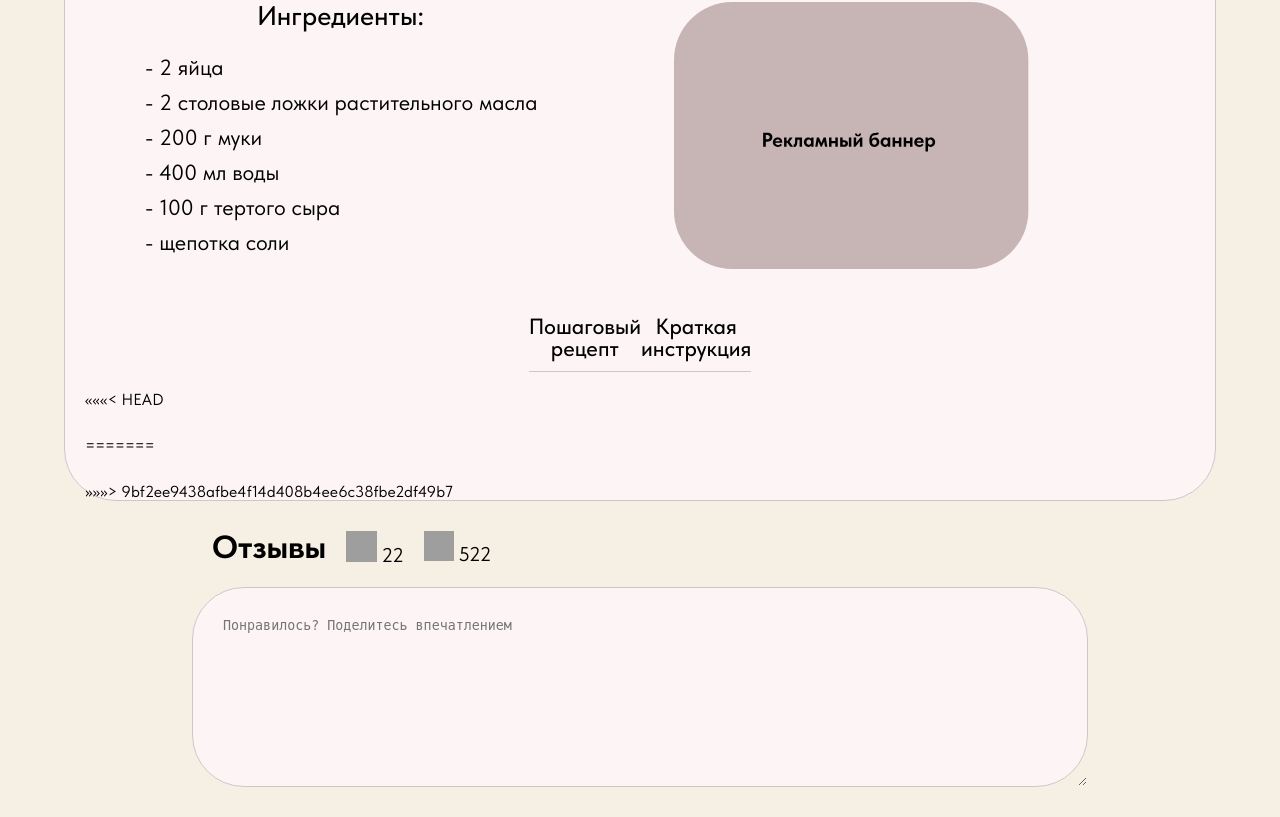
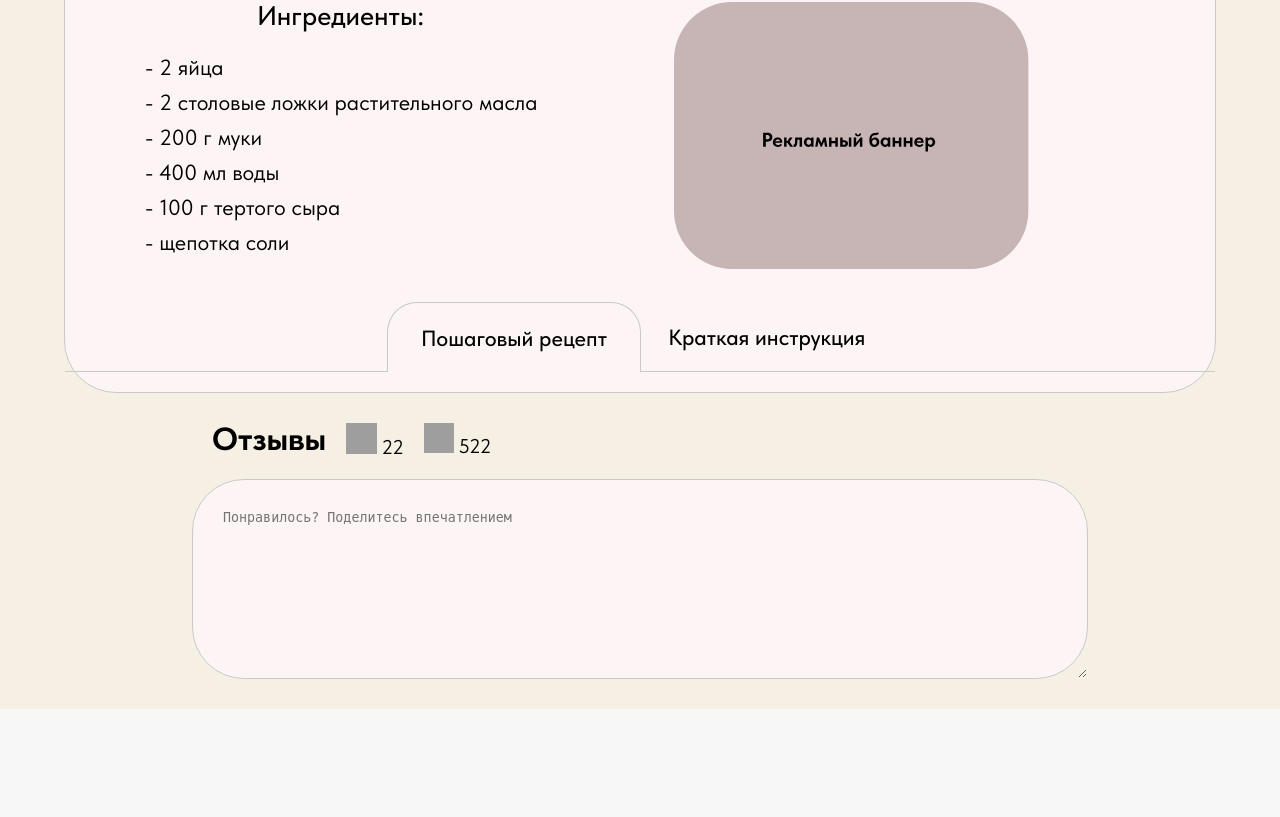
Before and after one commit to mmpechenbku/SaltToTaste, a Django app: page /search/recipe/6/ in a window 1280 px wide. Shown: the part 1788-2605 px from the top of the page. After the commit the page ends 2497 px from the top, so only its background shows below. Run offline with Django 4.2, Linux system fonts and the light colour scheme; data comes from the database, SQL or seed files in the repository; data that the repository does not hold is empty; style sheets or scripts are compiled from the project's sources; grey boxes are pictures that could not be loaded.

Commit message:
add  recipe_detail

```diff
--- a/SaltToTasteProject/SaltToTasteProject/static/css/recipe_card-grid2.css
+++ b/SaltToTasteProject/SaltToTasteProject/static/css/recipe_card-grid2.css
@@ -7,7 +7,7 @@
   margin: 6px 6px;
   width: 48.8%; }
   .index__article-content .index-article__img img {
-    border-radius: 52px;
+    border-radius: 52px 0 0 52px;
     width: 200px;
     height: 100%; }
   .index__article-content .index-article-section {
--- a/SaltToTasteProject/SaltToTasteProject/static/css/recipe_card-grid3.css
+++ b/SaltToTasteProject/SaltToTasteProject/static/css/recipe_card-grid3.css
@@ -19,7 +19,7 @@
       display: -webkit-box;
       -webkit-line-clamp: 7;
       -webkit-box-orient: vertical;
-      height: 63.5%; }
+      height: 52.5%; }
       .index__article-content .index-article-section .index-article_content-block h1 {
         text-align: justify;
         font-size: 18px;
--- a/SaltToTasteProject/SaltToTasteProject/static/css/recipe_card.css
+++ b/SaltToTasteProject/SaltToTasteProject/static/css/recipe_card.css
@@ -7,7 +7,7 @@
   margin: 15px 0;
   width: 100%; }
   .index__article-content .index-article__img img {
-    border-radius: 52px;
+    border-radius: 52px 0 0 52px;
     width: 400px;
     min-width: 300px;
     height: 100%; }
--- a/SaltToTasteProject/SaltToTasteProject/static/css/recipe_detail.css
+++ b/SaltToTasteProject/SaltToTasteProject/static/css/recipe_detail.css
@@ -139,10 +139,6 @@
   margin-left: auto; }
 
 .instructions__container {
-<<<<<<< HEAD
-  background: #ebebeb;
-=======
->>>>>>> 9bf2ee9438afbe4f14d408b4ee6c38fbe2df49b7
   border-radius: 0 0 52px 52px; }
 
 .instructions__btn {
@@ -151,23 +147,14 @@
   align-items: center; }
   .instructions__btn .border-bottom {
     width: 100%;
-<<<<<<< HEAD
-    height: 50px;
-=======
     height: 70px;
->>>>>>> 9bf2ee9438afbe4f14d408b4ee6c38fbe2df49b7
     border-bottom: 1px solid #CBC8C8; }
   .instructions__btn span {
     display: flex;
     justify-content: center;
     align-items: center;
-<<<<<<< HEAD
-    width: 700px;
-    height: 50px;
-=======
     width: 900px;
     height: 70px;
->>>>>>> 9bf2ee9438afbe4f14d408b4ee6c38fbe2df49b7
     color: #000;
     text-align: center;
     font-size: 22px;
@@ -175,22 +162,6 @@
     cursor: pointer;
     border-bottom: 1px solid #CBC8C8; }
     .instructions__btn span.instructions_steps__btn.active {
-<<<<<<< HEAD
-      border-radius: 20px 0 0 0;
-      border-top: 1px solid #CBC8C8;
-      border-left: 1px solid #CBC8C8;
-      border-right: 1px solid #CBC8C8;
-      background: #ebebeb;
-      cursor: default; }
-    .instructions__btn span.instructions_steps-list-btn.active {
-      border-radius: 0 20px 0 0;
-      border-top: 1px solid #CBC8C8;
-      border-left: 1px solid #CBC8C8;
-      border-right: 1px solid #CBC8C8;
-      background: #ebebeb;
-      cursor: default; }
-
-=======
       border-radius: 30px 30px 0 0;
       border-top: 1px solid #CBC8C8;
       border-left: 1px solid #CBC8C8;
@@ -264,5 +235,4 @@
     border: 1px solid #CBC8C8;
     background: #FDF5F5; }
 
->>>>>>> 9bf2ee9438afbe4f14d408b4ee6c38fbe2df49b7
 /*# sourceMappingURL=recipe_detail.css.map */
--- a/SaltToTasteProject/SaltToTasteProject/static/js/popup.js
+++ b/SaltToTasteProject/SaltToTasteProject/static/js/popup.js
@@ -106,13 +106,6 @@ let btn1 = document.getElementById('instructions_steps__btn-id');
 let btn2 = document.getElementById('instructions_steps-list-btn-id');
 let container1 = document.querySelector('.instructions_steps__btn');
 let container2 = document.querySelector('.instructions_steps-list-btn');
-<<<<<<< HEAD
-if (btn1) {
-    container1.classList.add('active');
-btn2.addEventListener('click', function () {
-    container2.classList.add('active');
-    container1.classList.remove('active');
-=======
 let steps1 = document.querySelector('.instructions_steps');
 let steps2 = document.querySelector('.instructions_briefly');
 if (btn1) {
@@ -124,17 +117,13 @@ btn2.addEventListener('click', function () {
     container1.classList.remove('active');
     steps1.style.display = 'none';
     steps2.style.display = 'flex';
->>>>>>> 9bf2ee9438afbe4f14d408b4ee6c38fbe2df49b7
 
 });
 
 btn1.addEventListener('click', function () {
         container1.classList.add('active');
         container2.classList.remove('active');
-<<<<<<< HEAD
-=======
         steps1.style.display = 'flex';
         steps2.style.display = 'none';
->>>>>>> 9bf2ee9438afbe4f14d408b4ee6c38fbe2df49b7
 });
 }
--- a/SaltToTasteProject/SaltToTasteProject/static/scss/recipe_card-grid2.scss
+++ b/SaltToTasteProject/SaltToTasteProject/static/scss/recipe_card-grid2.scss
@@ -10,7 +10,7 @@
     .index-article__img {
 
         img {
-            border-radius: 52px;
+            border-radius: 52px 0 0 52px;
               width: 200px;
               height: 100%;
         }
--- a/SaltToTasteProject/SaltToTasteProject/static/scss/recipe_card-grid3.scss
+++ b/SaltToTasteProject/SaltToTasteProject/static/scss/recipe_card-grid3.scss
@@ -26,7 +26,7 @@
             display: -webkit-box;
             -webkit-line-clamp: 7;
             -webkit-box-orient: vertical;
-            height: 63.5%;
+            height: 52.5%;
 
             h1 {
                 text-align: justify;
--- a/SaltToTasteProject/SaltToTasteProject/static/scss/recipe_card.scss
+++ b/SaltToTasteProject/SaltToTasteProject/static/scss/recipe_card.scss
@@ -12,7 +12,7 @@
     .index-article__img {
 
         img {
-            border-radius: 52px;
+            border-radius: 52px 0 0 52px;
               width: 400px;
               min-width: 300px;
               height: 100%;
--- a/SaltToTasteProject/SaltToTasteProject/static/scss/recipe_detail.scss
+++ b/SaltToTasteProject/SaltToTasteProject/static/scss/recipe_detail.scss
@@ -149,10 +149,6 @@
 
 
 .instructions__container {
-<<<<<<< HEAD
-    background: #ebebeb;
-=======
->>>>>>> 9bf2ee9438afbe4f14d408b4ee6c38fbe2df49b7
     border-radius: 0 0 52px 52px;
 }
 
@@ -164,24 +160,15 @@
 
     .border-bottom {
         width: 100%;
-<<<<<<< HEAD
-        height: 50px;
-=======
         height: 70px;
->>>>>>> 9bf2ee9438afbe4f14d408b4ee6c38fbe2df49b7
         border-bottom: 1px solid #CBC8C8;
     }
     span{
         display: flex;
         justify-content: center;
         align-items: center;
-<<<<<<< HEAD
-        width: 700px;
-        height: 50px;
-=======
         width: 900px;
         height: 70px;
->>>>>>> 9bf2ee9438afbe4f14d408b4ee6c38fbe2df49b7
         color: #000;
         text-align: center;
         font-size: 22px;
@@ -190,34 +177,16 @@
         border-bottom: 1px solid #CBC8C8;
 
         &.instructions_steps__btn.active {
-<<<<<<< HEAD
-            border-radius: 20px 0 0 0;
-            border-top: 1px solid #CBC8C8;
-            border-left: 1px solid #CBC8C8;
-            border-right: 1px solid #CBC8C8;
-            background: #ebebeb;
-=======
             border-radius: 30px 30px 0 0;
             border-top: 1px solid #CBC8C8;
             border-left: 1px solid #CBC8C8;
             border-right: 1px solid #CBC8C8;
             border-bottom: none;
->>>>>>> 9bf2ee9438afbe4f14d408b4ee6c38fbe2df49b7
             cursor: default;
 
 
         }
         &.instructions_steps-list-btn.active {
-<<<<<<< HEAD
-            border-radius: 0 20px 0 0;
-            border-top: 1px solid #CBC8C8;
-            border-left: 1px solid #CBC8C8;
-            border-right: 1px solid #CBC8C8;
-            background: #ebebeb;
-            cursor: default;
-        }
-    }
-=======
             border-radius: 30px 30px 0 0;
             border-top: 1px solid #CBC8C8;
             border-left: 1px solid #CBC8C8;
@@ -293,5 +262,4 @@
         border: 1px solid #CBC8C8;
         background: #FDF5F5;
     }
->>>>>>> 9bf2ee9438afbe4f14d408b4ee6c38fbe2df49b7
 }
--- a/SaltToTasteProject/recipes/templates/recipes/recipe_detail.html
+++ b/SaltToTasteProject/recipes/templates/recipes/recipe_detail.html
@@ -74,16 +74,6 @@
                 <!--Инструкция по шагам-->
                     <div class="instructions_steps">
                         {% for step in steps %}
-<<<<<<< HEAD
-                        <!--Изображение шага-->
-                        <div class="instructions_steps-img">
-                            <img src="{{ step.image.url }}" alt="">
-                        </div>
-                        <!--Текст шагов-->
-                        <div class="instructions_steps-list">
-                            {{ step.step_number }} шаг:
-                            {{ step.description }}
-=======
                         <div class="instructions_steps-flex">
                         <!--Изображение шага-->
                             <div class="instructions_steps-img">
@@ -93,14 +83,10 @@
                             <div class="instructions_steps-list">
                                 {{ step.description }}
                             </div>
->>>>>>> 9bf2ee9438afbe4f14d408b4ee6c38fbe2df49b7
                         </div>
                         {% endfor %}
                     </div>
                     <!--Краткая инструкция-->
-<<<<<<< HEAD
-                    <div class="instructions_briefly"></div>
-=======
                     <div class="instructions_briefly">
                         {% for step in steps %}
                         <div class="instructions_steps-list">
@@ -108,7 +94,6 @@
                         </div>
                         {% endfor %}
                     </div>
->>>>>>> 9bf2ee9438afbe4f14d408b4ee6c38fbe2df49b7
                 </div>
             </section>
         </main>
```
Also changed, not shown: SaltToTasteProject/SaltToTasteProject/static/css/index.css (+27 -21 lines), SaltToTasteProject/SaltToTasteProject/static/css/reciept_search.css (+4 -4 lines), 5 other files.
